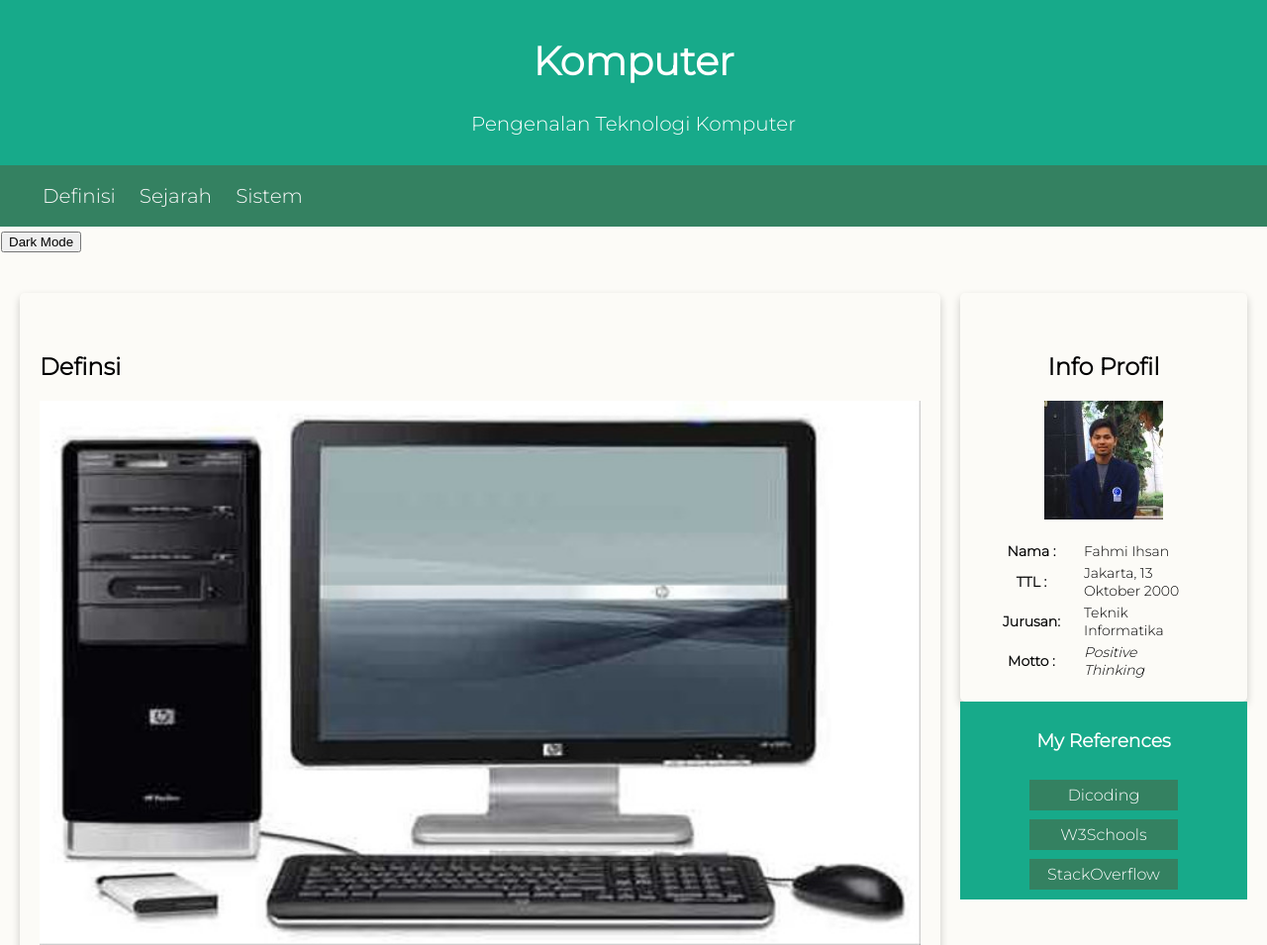
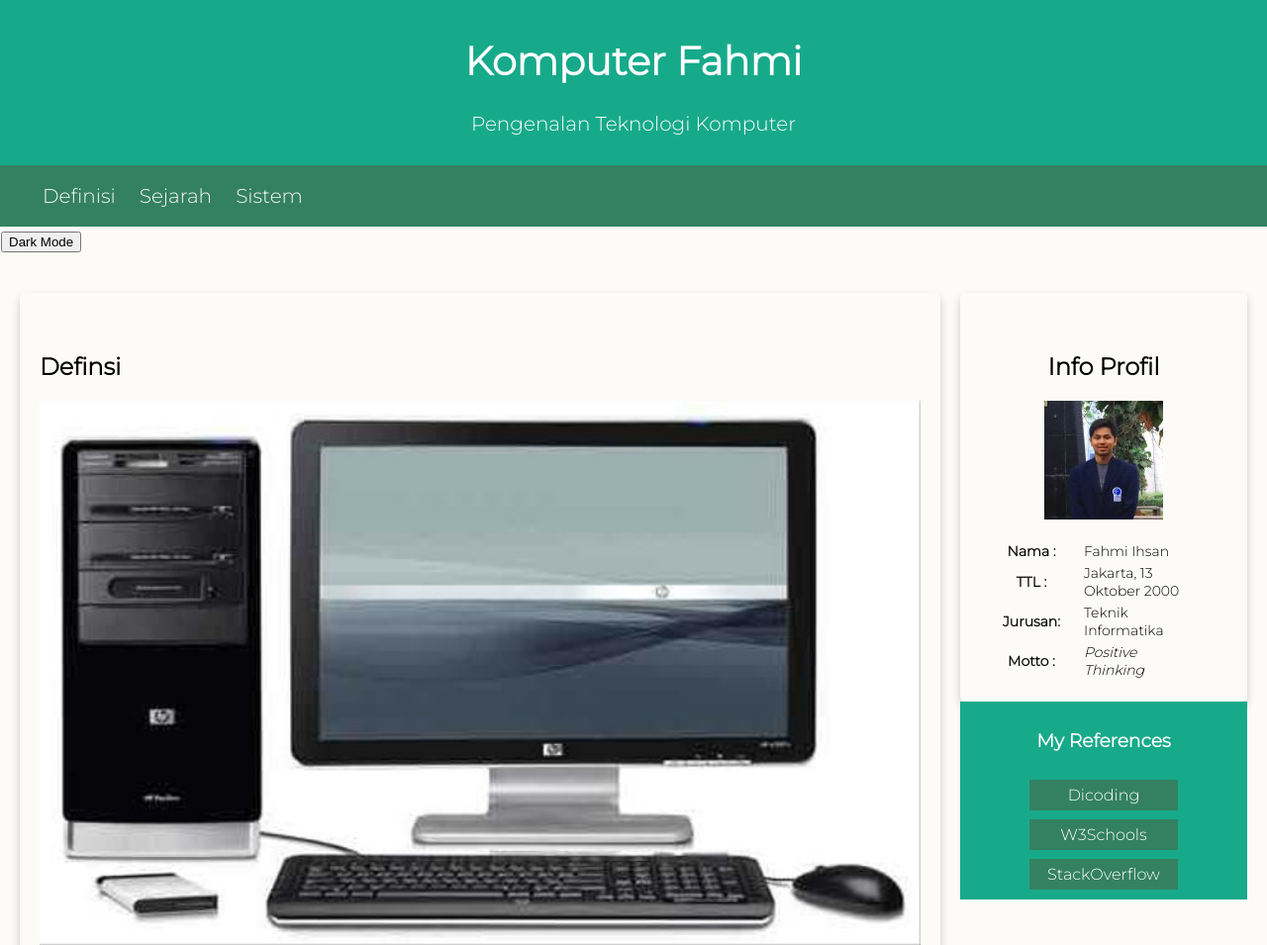
Before and after one commit to fahmiihsan00/project_dicoding, a plain HTML site: page Project/index.html in a window 1280 px wide. Shown: the top 955 px of the page at 99% size. Drawn offline with Linux system fonts and the light colour scheme.

Commit message:
change header

```diff
--- a/Project/index.html
+++ b/Project/index.html
@@ -9,7 +9,7 @@
 <body>
     <header>
         <div class="jumbotron">
-            <h1>Komputer</h1>
+            <h1>Komputer Fahmi</h1>
             <p>Pengenalan Teknologi Komputer</p>
         </div>
         <nav class="navbar">
```
